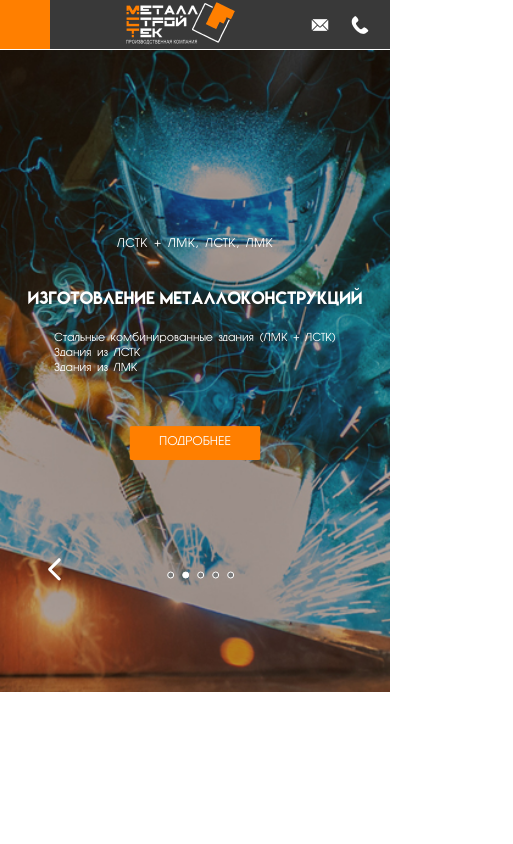
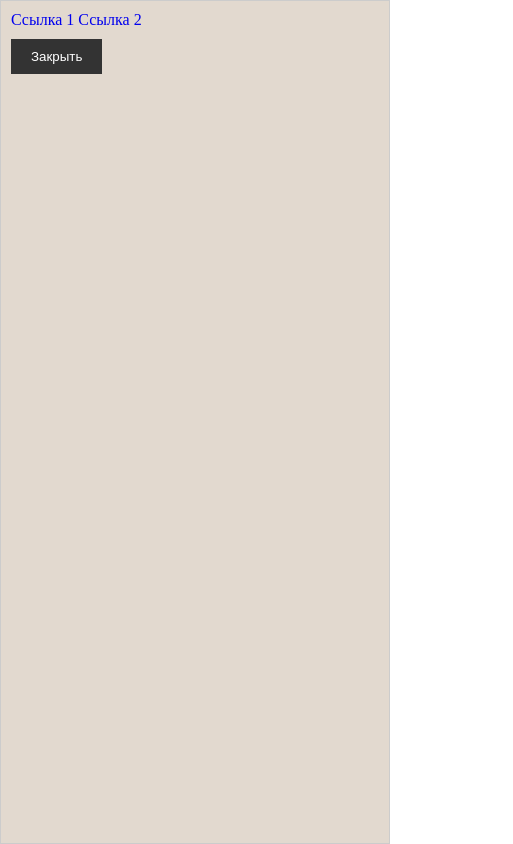
Before and after one commit to Alexsandr-Konovalov/mst_website_project, a plain HTML site: page Главная_страница/index.html in a window 390 px wide. Both pictures are taken after a click on the element 25 px from the left and 24 px from the top of the page. Shown: the whole page, 513 px wide, since content can reach past the window. Drawn offline with Linux system fonts and the light colour scheme.

Commit message:
added a pop-up menu

```diff
--- a/Главная_страница/css/mob-style.css
+++ b/Главная_страница/css/mob-style.css
@@ -4,6 +4,9 @@
 
 @media screen and (max-width: 576px) {
   body {width: 100%;}
+
+
+
   .container {
     display: none;
   }
@@ -13,6 +16,43 @@
 
 
   }
+
+/* Выезжающее меню */
+.header_mob_menu {
+  display: block;
+  position: fixed;
+  background-color: #E2D9CF;
+  padding: 10px;
+  border: 1px solid #ccc;
+  top: 0;
+  left: -600px; /* Изначально меню скрыто за левым краем экрана */
+  width: 100%;
+  max-width: 567px;
+
+  height: 100%;
+  transition: left 0.3s ease;
+  z-index: 999;
+}
+
+.header_mob_menu.show {
+  left: 0; /* Показать меню, сдвинув его вправо */
+}
+
+.close_menu_btn {
+  display: block;
+  background: #333;
+  color: #fff;
+  border: none;
+  padding: 10px 20px;
+  margin-top: 10px;
+  cursor: pointer;
+}
+
+
+
+/* ---------------- */
+
+
   .header_mob {
     width: 100%;
     height: 50px;
--- a/Главная_страница/index.html
+++ b/Главная_страница/index.html
@@ -93,10 +93,15 @@
             </header>
         </div>
 
-        <div style="display: none;" class="container_mob">
+        <div class="container_mob">
             <header class="header_mob">
                 <div class="header_mob_burger">
-                    <div class=""></div>
+                    <div></div>
+                </div>
+                <div class="header_mob_menu">
+                    <a href="#">Ссылка 1</a>
+                    <a href="#">Ссылка 2</a>
+                    <button class="close_menu_btn">Закрыть</button>
                 </div>
                 <div class="header_mob_logo">
                     <img src="img/img-mob/logo_mob.png" alt="">
@@ -111,6 +116,7 @@
                 </div>
             </header>
         </div>
+
 
 
         <!--
--- a/Главная_страница/js/headerSlider.js
+++ b/Главная_страница/js/headerSlider.js
@@ -99,3 +99,19 @@ updateRadioLabels();
 
 // Запустите автоматическую смену слайдов
 resetAutoSlideTimer();
+
+
+
+document.addEventListener("DOMContentLoaded", function () {
+    let burgerButton = document.querySelector(".header_mob_burger");
+    let menu = document.querySelector(".header_mob_menu");
+    let closeButton = document.querySelector(".close_menu_btn");
+
+    burgerButton.addEventListener("click", function () {
+        menu.classList.toggle("show"); // Переключение класса для открытия и закрытия меню
+    });
+
+    closeButton.addEventListener("click", function () {
+        menu.classList.remove("show"); // Закрыть меню при клике на кнопку "Закрыть"
+    });
+});
```
